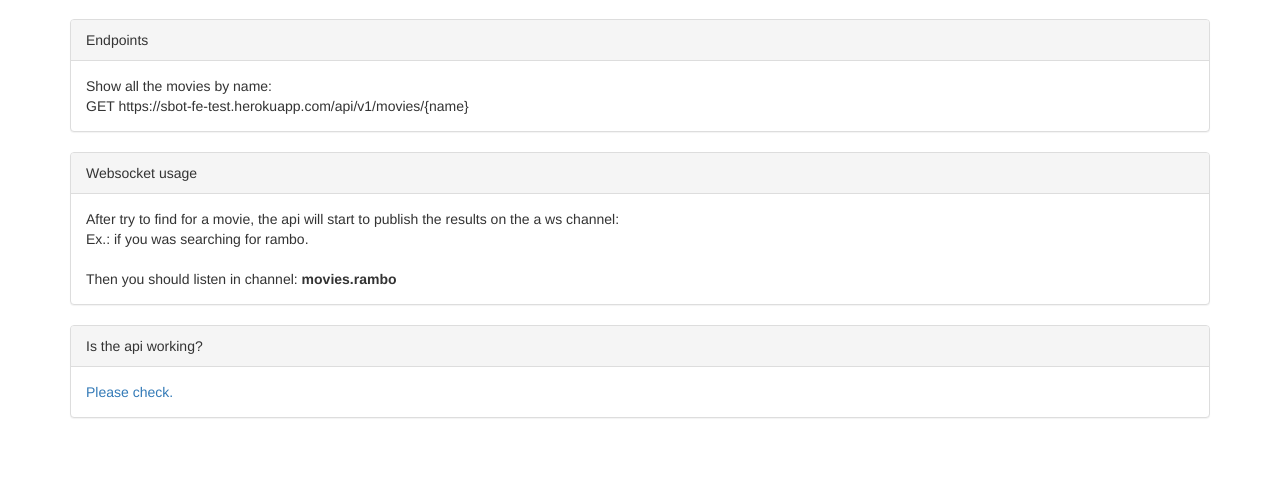
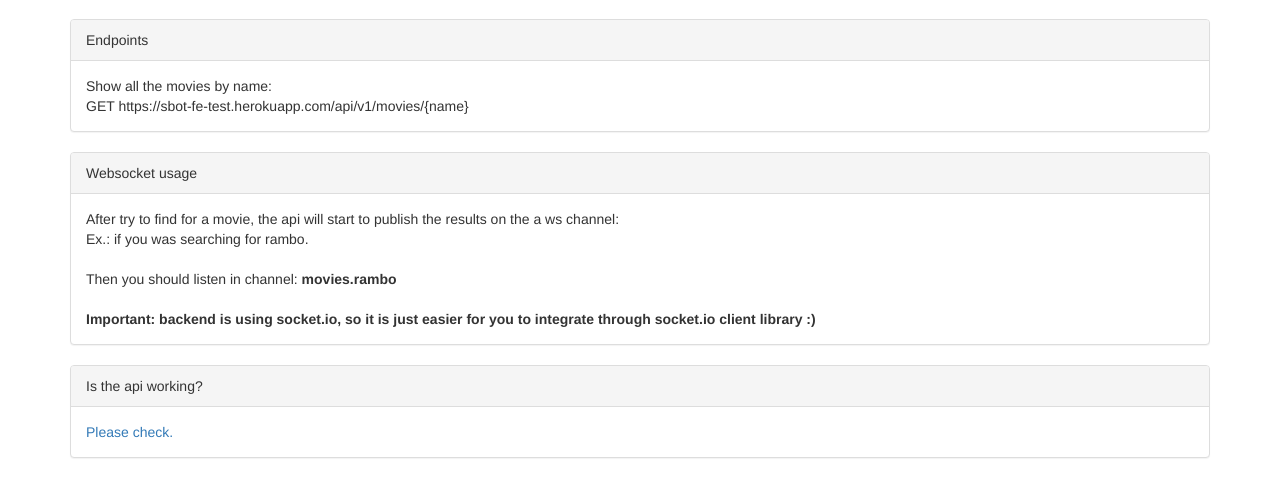
Before and after one commit to leosilvadev/fe-test, a website: page static/index.html in a window 1280 px wide. Shown: the part 111-608 px from the top of the page. Drawn offline with nearby package versions, Linux system fonts and the light colour scheme.

Commit message:
add comment

```diff
--- a/static/index.html
+++ b/static/index.html
@@ -35,6 +35,10 @@
           Ex.: if you was searching for rambo. <br/><br/>
           Then you should listen in channel: <b>movies.rambo</b>
         </div>
+        <br/>
+        <div>
+          <b>Important: backend is using socket.io, so it is just easier for you to integrate through socket.io client library :)</b>
+        </div>
       </div>
     </div>
 
```
